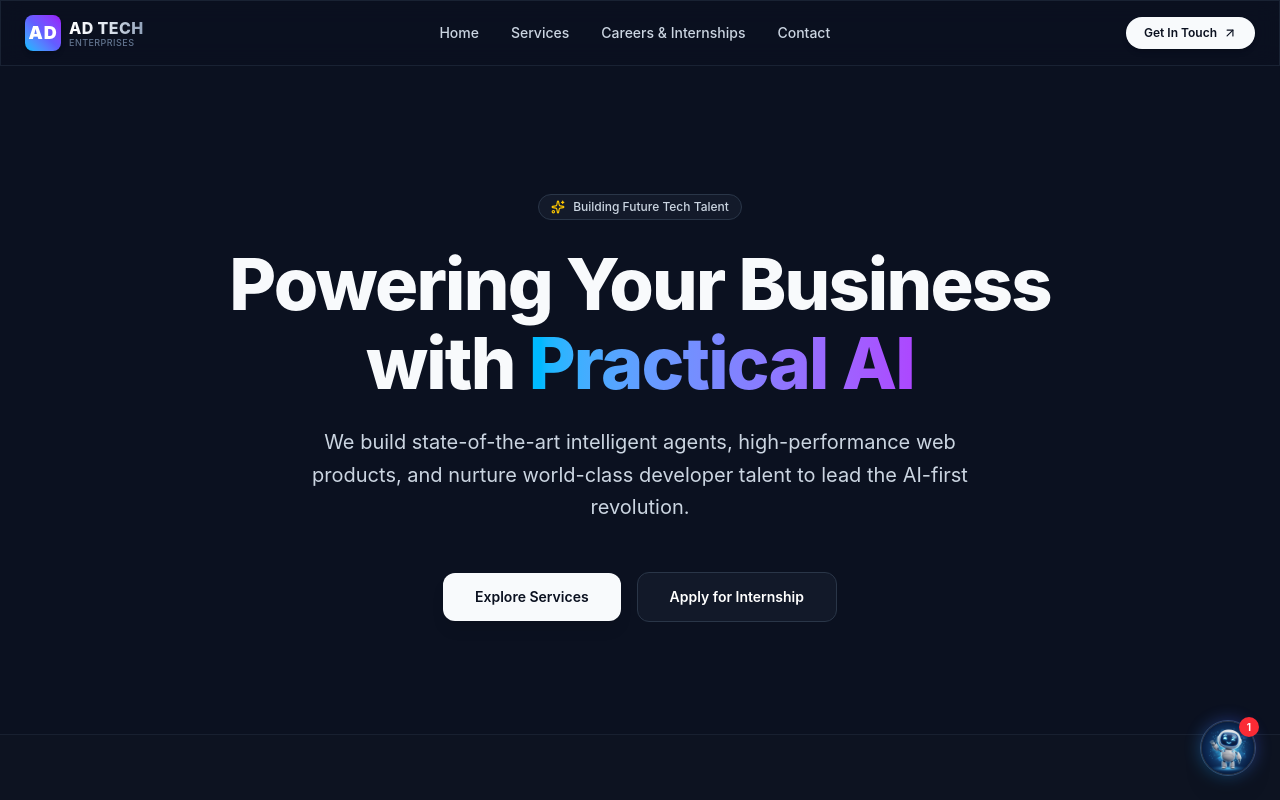
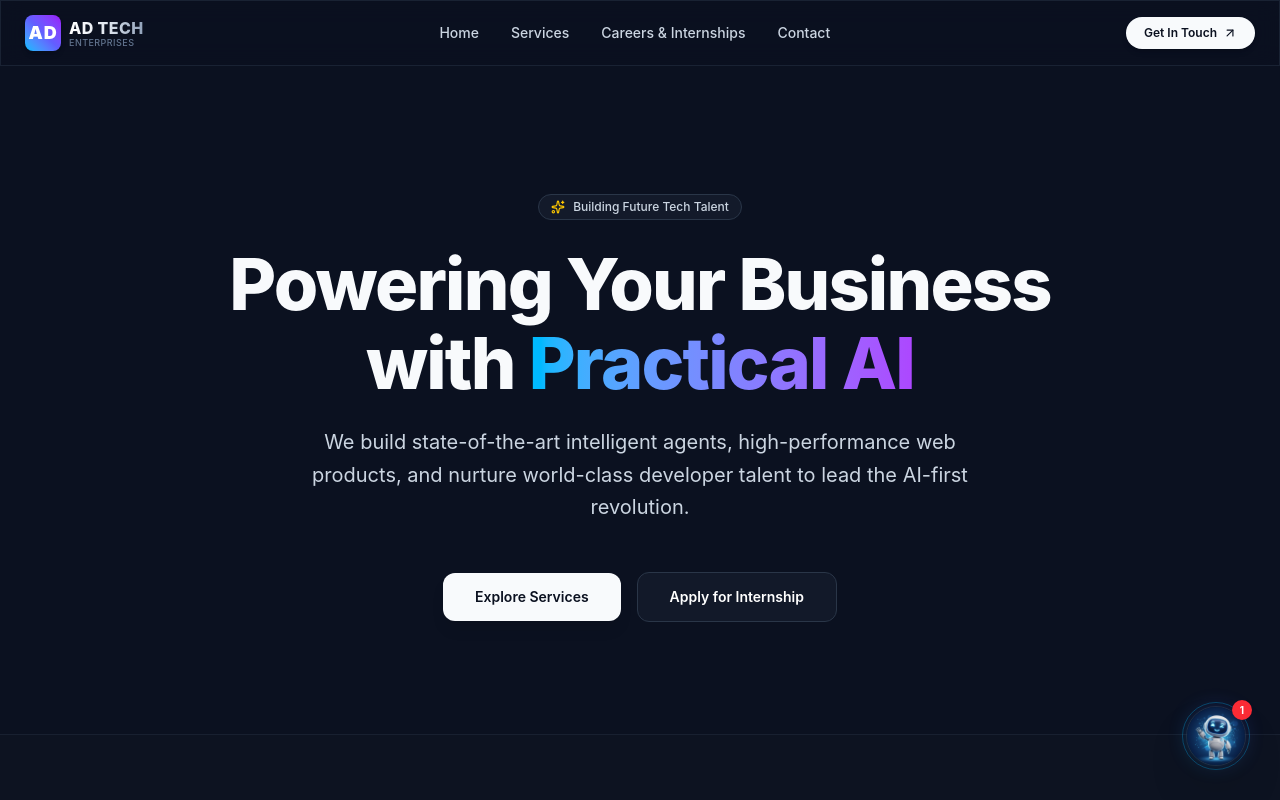
Before and after one commit to ADTECHENTERPRISESPVTLTD/Our-Website, a Next.js app: page / in a window 1280 px wide. Shown: the top 800 px of the page. Built offline with nearby package versions, Linux system fonts and the light colour scheme.

Commit message:
design: convert chatbot bubble into a borderless floating holographic robot drone

```diff
--- a/src/components/ChatWidget.tsx
+++ b/src/components/ChatWidget.tsx
@@ -394,26 +394,29 @@ export default function ChatWidget() {
       {!isOpen && (
         <button
           onClick={toggleChat}
-          className="group relative flex h-14 w-14 items-center justify-center rounded-full bg-slate-900 shadow-xl border border-slate-700 transition-all duration-300 hover:scale-110 active:scale-95 cursor-pointer hover:shadow-2xl overflow-visible animate-float"
+          className="group relative flex h-20 w-20 items-center justify-center transition-all duration-300 hover:scale-105 active:scale-95 cursor-pointer overflow-visible animate-float"
           title="Talk to AD TECH Assistant"
         >
-          {/* Outer ring glow */}
-          <div className="absolute -inset-0.5 rounded-full bg-gradient-to-tr from-sky-400 to-indigo-600 opacity-30 blur-sm group-hover:opacity-75 transition-opacity duration-300"></div>
+          {/* Futuristic Hologram Back-Glow */}
+          <div className="absolute h-12 w-12 rounded-full bg-gradient-to-tr from-sky-400 to-indigo-600 opacity-40 blur-md group-hover:opacity-85 transition-opacity duration-300"></div>
+
+          {/* Glowing ring */}
+          <div className="absolute inset-1.5 rounded-full border border-sky-400/30 group-hover:border-sky-400/80 transition-colors duration-300 animate-pulse-slow"></div>
 
           {/* Cute Robot Image Bubble */}
-          <div className="relative h-full w-full rounded-full overflow-hidden border border-slate-600/50 bg-[#111827]">
+          <div className="relative h-15 w-15 rounded-full overflow-hidden shadow-2xl border border-slate-700/50">
             <img src="/bot-avatar.png" className="h-full w-full object-cover avatar-wave transition-transform duration-300" alt="AD TECH Bot" />
           </div>
 
           {/* Wiggle notification badge */}
           {unreadCount > 0 && (
-            <span className="absolute -top-1 -right-1 z-10 flex h-5 w-5 items-center justify-center rounded-full bg-red-500 text-[10px] font-bold text-white animate-pulse">
+            <span className="absolute top-1 right-1 z-10 flex h-5 w-5 items-center justify-center rounded-full bg-red-500 text-[10px] font-bold text-white animate-pulse">
               {unreadCount}
             </span>
           )}
 
           {/* Quick intro text on hover (Cute moments bubble) */}
-          <div className="absolute right-16 bottom-1 hidden md:group-hover:flex flex-col items-end">
+          <div className="absolute right-20 bottom-3 hidden md:group-hover:flex flex-col items-end">
             <div className="bg-slate-900 border border-slate-700 text-slate-200 text-xs py-2 px-3.5 rounded-2xl rounded-br-none shadow-xl whitespace-nowrap animate-bounce flex items-center gap-1.5">
               <span>Hi there! 👋 Need help?</span>
             </div>
```
